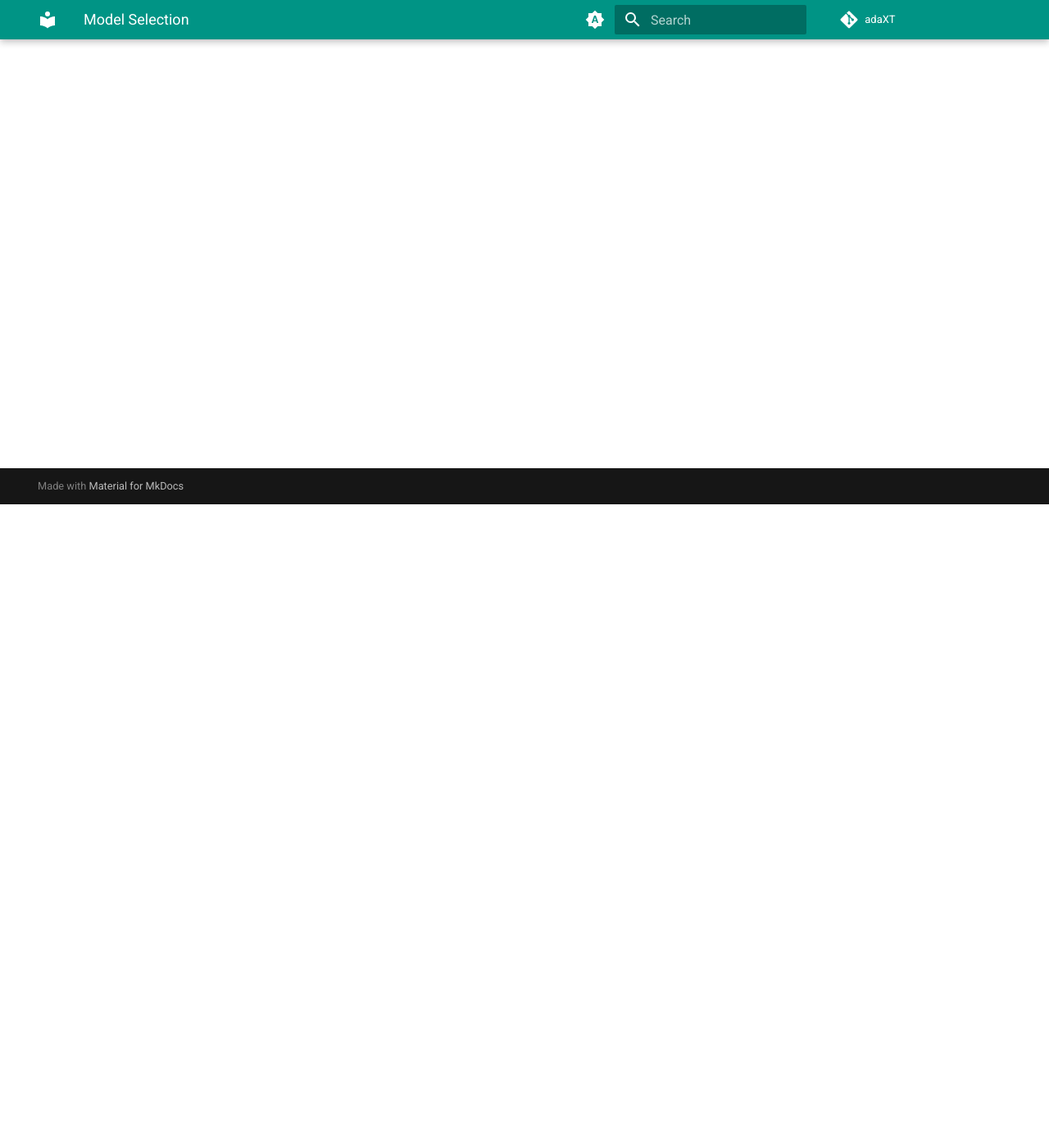
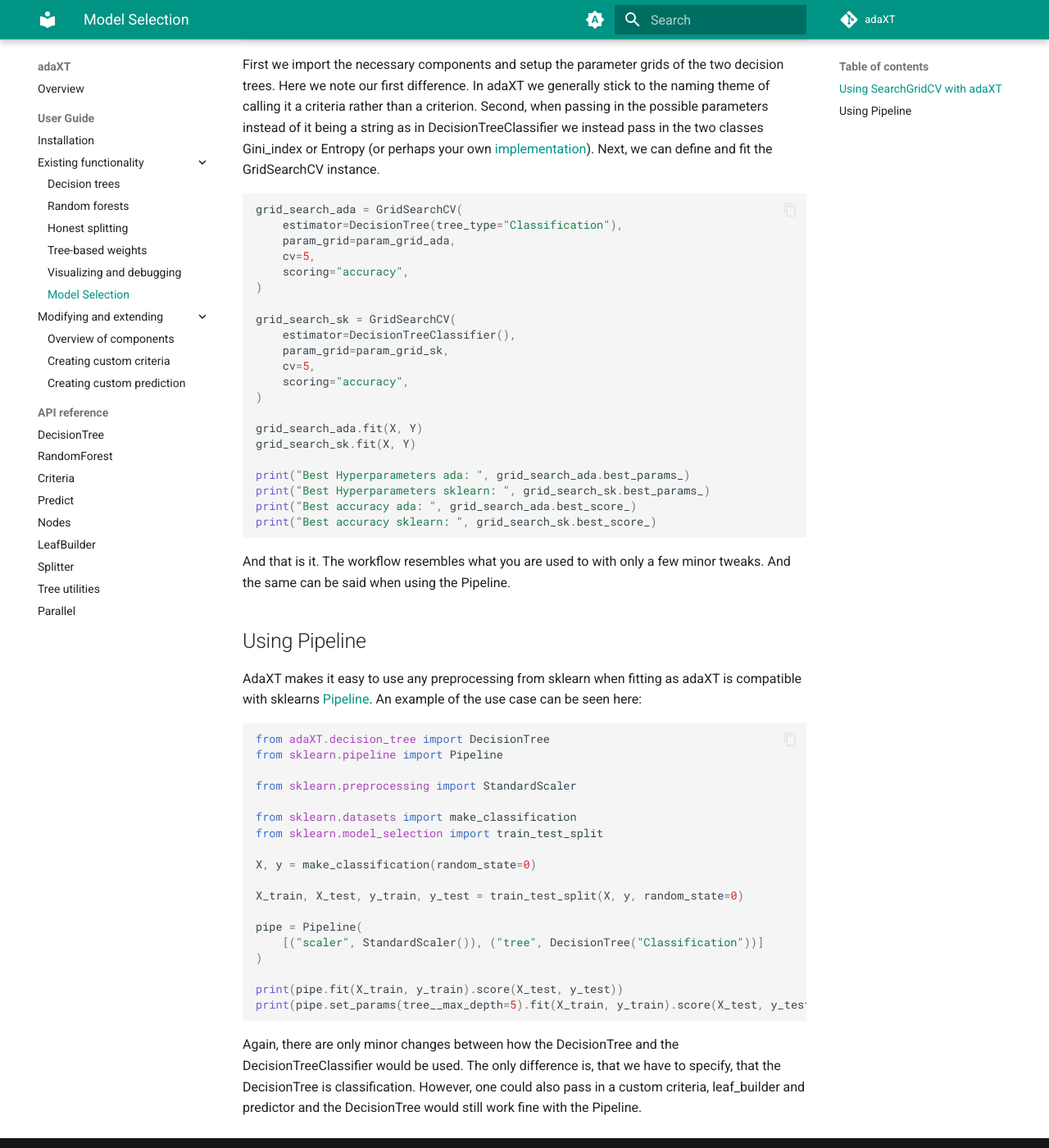
Before and after one commit to NiklasPfister/adaXT, an MkDocs documentation site: the page built from docs/user_guide/model_selection.md, in a window 1280 px wide and 1400 px high, scrolled down 785 px. Shown: the whole window at 82% size. Built offline with MkDocs 1.6.1 and Material for MkDocs 9.7.7, drawn with Linux system fonts in a browser that asks for light colours; comment, search, counter and statistics services are not loaded; some of the changed text lies outside the part shown.

Commit message:
Work on modelselection documentation

````diff
--- a/docs/user_guide/model_selection.md
+++ b/docs/user_guide/model_selection.md
@@ -7,4 +7,100 @@
 and
 [Pipeline](https://scikit-learn.org/1.5/modules/generated/sklearn.pipeline.Pipeline.html).
 
+
 ## Using SearchGridCV with adaXT
+Here we introduce the difference when using scikit-learns own
+DecisionTreeClassifier and adaXTs DecisionTree with the SearchGridCV. First,
+there is the initial setup:
+
+```python
+from adaXT.decision_tree import DecisionTree
+from adaXT.criteria import Gini_index, Entropy
+from sklearn.model_selection import GridSearchCV
+
+from sklearn.tree import DecisionTreeClassifier
+import numpy as np
+import time
+
+n = 20000
+m = 5
+
+X = np.random.uniform(0, 100, (n, m))
+Y = np.random.randint(1, 3, n)
+
+param_grid = {
+    "max_depth": [3, 5, 10, 20, 100],
+    "min_samples_split": [2, 5, 10],
+}
+
+param_grid_ada = param_grid | {"criteria": [Gini_index, Entropy]}
+param_grid_sk = param_grid | {"criterion": ["gini", "entropy"]}
+```
+First we import the necessary components and setup the parameter grids of the
+two decision trees. Here we note our first difference. In adaXT we generally
+stick to the naming theme of calling it a criteria rather than a criterion.
+Second, when passing in the possible parameters instead of it being a string as
+in DecisionTreeClassifier we instead pass in the two classes Gini_index or
+Entropy (or perhaps your own [implementation](creatingCriteria.md)). Next, we
+can define and fit the GridSearchCV instance.
+
+```python
+grid_search_ada = GridSearchCV(
+    estimator=DecisionTree(tree_type="Classification"),
+    param_grid=param_grid_ada,
+    cv=5,
+    scoring="accuracy",
+)
+
+grid_search_sk = GridSearchCV(
+    estimator=DecisionTreeClassifier(),
+    param_grid=param_grid_sk,
+    cv=5,
+    scoring="accuracy",
+)
+
+grid_search_ada.fit(X, Y)
+grid_search_sk.fit(X, Y)
+
+print("Best Hyperparameters ada: ", grid_search_ada.best_params_)
+print("Best Hyperparameters sklearn: ", grid_search_sk.best_params_)
+print("Best accuracy ada: ", grid_search_ada.best_score_)
+print("Best accuracy sklearn: ", grid_search_sk.best_score_)
+
+```
+And that is it. The workflow resembles what you are used to with only a few
+minor tweaks. And the same can be said when using the Pipeline.
+
+
+## Using Pipeline
+
+AdaXT makes it easy to use any preprocessing from sklearn when fitting as adaXT
+is compatible with sklearns
+[Pipeline](https://scikit-learn.org/1.5/modules/generated/sklearn.pipeline.Pipeline.html).
+An example of the use case can be seen here:
+```python
+from adaXT.decision_tree import DecisionTree
+from sklearn.pipeline import Pipeline
+
+from sklearn.preprocessing import StandardScaler
+
+from sklearn.datasets import make_classification
+from sklearn.model_selection import train_test_split
+
+X, y = make_classification(random_state=0)
+
+X_train, X_test, y_train, y_test = train_test_split(X, y, random_state=0)
+
+pipe = Pipeline(
+    [("scaler", StandardScaler()), ("tree", DecisionTree("Classification"))]
+)
+
+print(pipe.fit(X_train, y_train).score(X_test, y_test))
+print(pipe.set_params(tree__max_depth=5).fit(X_train, y_train).score(X_test, y_test))
+```
+
+Again, there are only minor changes between how the DecisionTree and the
+DecisionTreeClassifier would be used. The only difference is, that we have to
+specify, that the DecisionTree is classification. However, one could also pass
+in a custom criteria, leaf_builder and predictor and the DecisionTree would still work
+fine with the Pipeline.
````
